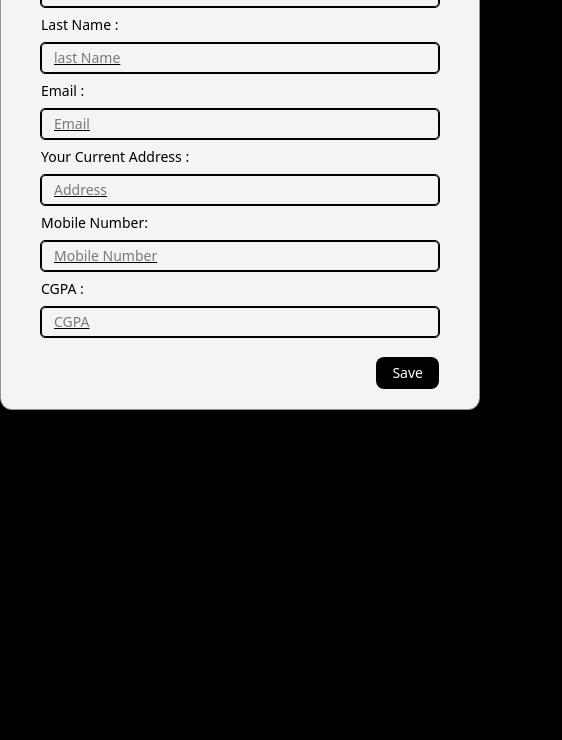
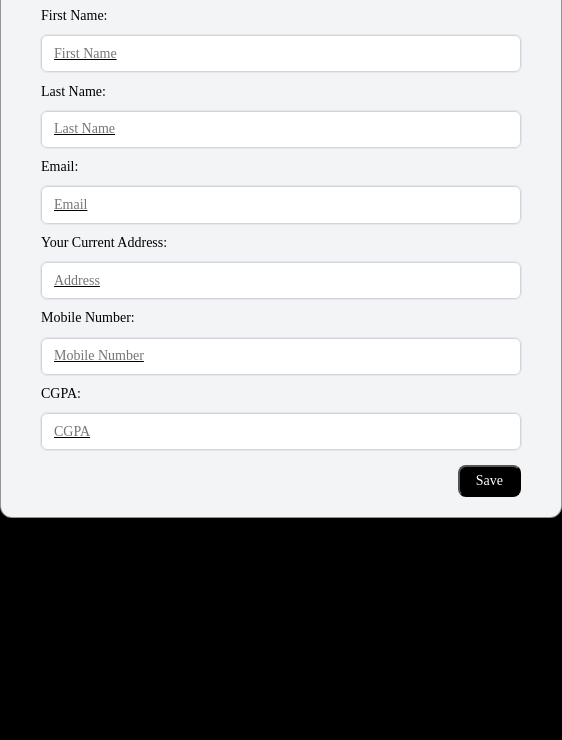
Before and after one commit to GauravShambharkar/Form_Genie, a browser extension: page popup.html in a window 400 px wide. Shown: the part 104-844 px from the top of the page, 562 px wide, since content can reach past the window. Drawn offline with nearby package versions, Linux system fonts and the light colour scheme.

Commit message:
data handling !

```diff
--- a/popup.html
+++ b/popup.html
@@ -3,67 +3,34 @@
   <head>
     <meta charset="UTF-8" />
     <meta name="viewport" content="width=device-width, initial-scale=1.0" />
-    <script src="https://cdn.jsdelivr.net/npm/@tailwindcss/browser@4"></script>
+    <link rel="stylesheet" href="style.css">
     <title>Document</title>
   </head>
-  <body class="w-full h-screen margnin-0 bg-black" >
-    <div
-      class="w-120 px-10 py-5 rounded-xl bg-gray-100 border shadow-xl border-black/40 flex flex-col gap-2"
-    >
-      <div class="flex justify-center items-center">
-        <h1 class="font-medium">Fill you detailes</h1>
+  <body>
+    <div class="form-container">
+      <div class="header">
+        <h1>Fill your details</h1>
       </div>
-      <h2 class="text-sm font-medium">First Name :</h2>
-      <input
-        class="underline rounded-sm border-1 outline text-sm px-3 py-1"
-        type="text"
-        id="name"
-        placeholder="first Name"
-      />
-      <h2 class="text-sm font-medium">Last Name :</h2>
-      <input
-        class="underline rounded-sm border-1 outline text-sm px-3 py-1"
-        type="text"
-        id="name"
-        placeholder="last Name"
-      />
-      <h2 class="text-sm font-medium">Email :</h2>
-      <input
-        class="underline rounded-sm border-1 outline text-sm px-3 py-1"
-        type="email"
-        id="email"
-        placeholder="Email"
-      />
-      <h2 class="text-sm font-medium">Your Current Address :</h2>
-      <input
-        class="underline rounded-sm border-1 outline text-sm px-3 py-1"
-        type="text"
-        id="address"
-        placeholder="Address"
-      />
+      <h2>First Name:</h2>
+      <input  type="text" id="firstName" placeholder="First Name" class="input-field"/>
 
-      <h2 class="text-sm font-medium">Mobile Number:</h2>
-      <input
-        class="underline rounded-sm border-1 outline text-sm px-3 py-1"
-        type="text"
-        id="phone"
-        placeholder="Mobile Number"
-      />
-      <h2 class="text-sm font-medium">CGPA :</h2>
-      <input
-        class="underline rounded-sm border-1 outline text-sm px-3 py-1"
-        type="text"
-        id="cgpa"
-        placeholder="CGPA"
-      />
+      <h2>Last Name:</h2>
+      <input type="text" id="lastName" placeholder="Last Name" class="input-field"/>
 
-      <div class="w-full mt-3 flex justify-end">
-        <button
-          id="saveBtn"
-          class="inline-flex items-center justify-center py-1.5 px-4 rounded-lg bg-black text-white text-sm font-medium transition-colors hover:bg-neutral-800 focus-visible:outline-none focus-visible:ring-2 focus-visible:ring-ring focus-visible:ring-offset-2 disabled:pointer-events-none disabled:opacity-50"
-        >
-          Save
-        </button>
+      <h2>Email:</h2>
+      <input type="email" id="email" placeholder="Email" class="input-field"/>
+
+      <h2>Your Current Address:</h2>
+      <input type="text" id="address" placeholder="Address" class="input-field"/>
+
+      <h2>Mobile Number:</h2>
+      <input type="text" id="phone" placeholder="Mobile Number" class="input-field"/>
+
+      <h2>CGPA:</h2>
+      <input type="text" id="cgpa" placeholder="CGPA" class="input-field"/>
+
+      <div class="button-container">
+        <button id="saveBtn" class="save-button">Save</button>
       </div>
     </div>
     <script src="popup.js"></script>
--- /dev/null
+++ b/style.css
@@ -0,0 +1,83 @@
+*{
+    font-family: poppins;
+}
+body {
+    width: 100%;
+    height: 100vh;
+    margin: 0;
+    background-color: black;
+}
+
+.form-container {
+    width: 480px; /* w-120 equivalent */
+    padding: 1.25rem 2.5rem; /* px-10 py-5 */
+    border-radius: 0.75rem;
+    background-color: #f3f4f6;
+    border: 1px solid rgba(0, 0, 0, 0.4);
+    box-shadow: 0 20px 25px -5px rgba(0, 0, 0, 0.1),
+                0 10px 10px -5px rgba(0, 0, 0, 0.04);
+    display: flex;
+    flex-direction: column;
+    gap: 0.2rem;
+}
+
+.header {
+    display: flex;
+    justify-content: center;
+    align-items: center;
+}
+
+h1 {
+    font-weight: 500;
+}
+
+h2 {
+    font-size: 0.875rem;
+    font-weight: 500;
+    margin: 0.5rem 0;
+}
+
+.input-field {
+    text-decoration: underline;
+    border-radius: 6px;
+    /* border-radius: 0.125rem; */
+    border: 1px solid #d1d5db;
+    outline: 1px solid #e5e7eb;
+    font-size: 0.875rem;
+    padding: 0.6rem 0.75rem 0.6rem 0.75rem;
+}
+
+.button-container {
+    width: 100%;
+    margin-top: 0.75rem;
+    display: flex;
+    justify-content: flex-end;
+}
+
+.save-button {
+    display: inline-flex;
+    align-items: center;
+    justify-content: center;
+    padding: 0.375rem 1rem;
+    border-radius: 0.5rem;
+    background-color: black;
+    color: white;
+    font-size: 0.875rem;
+    font-weight: 500;
+    transition: background-color 0.2s;
+}
+
+.save-button:hover {
+    background-color: #262626;
+}
+
+.save-button:focus-visible {
+    outline: none;
+    outline: 2px solid #e5e7eb;
+    outline-offset: 2px;
+}
+
+.save-button:disabled {
+    pointer-events: none;
+    opacity: 0.5;
+}
```
Also changed, not shown: contentScript.js (+10 -10 lines), package.json (added, +26 -0 lines), manifest.json, server.js (added), 2 other files.
